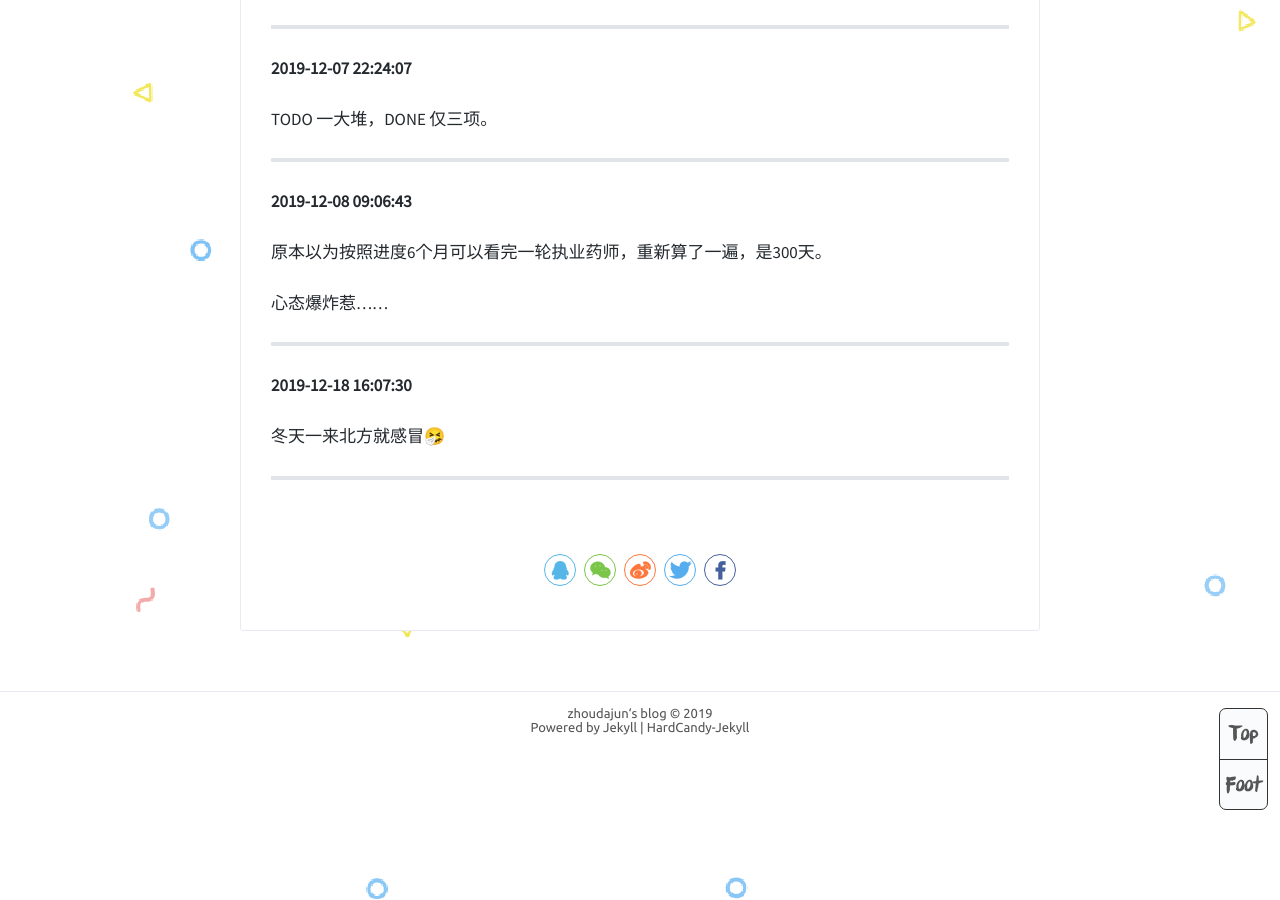
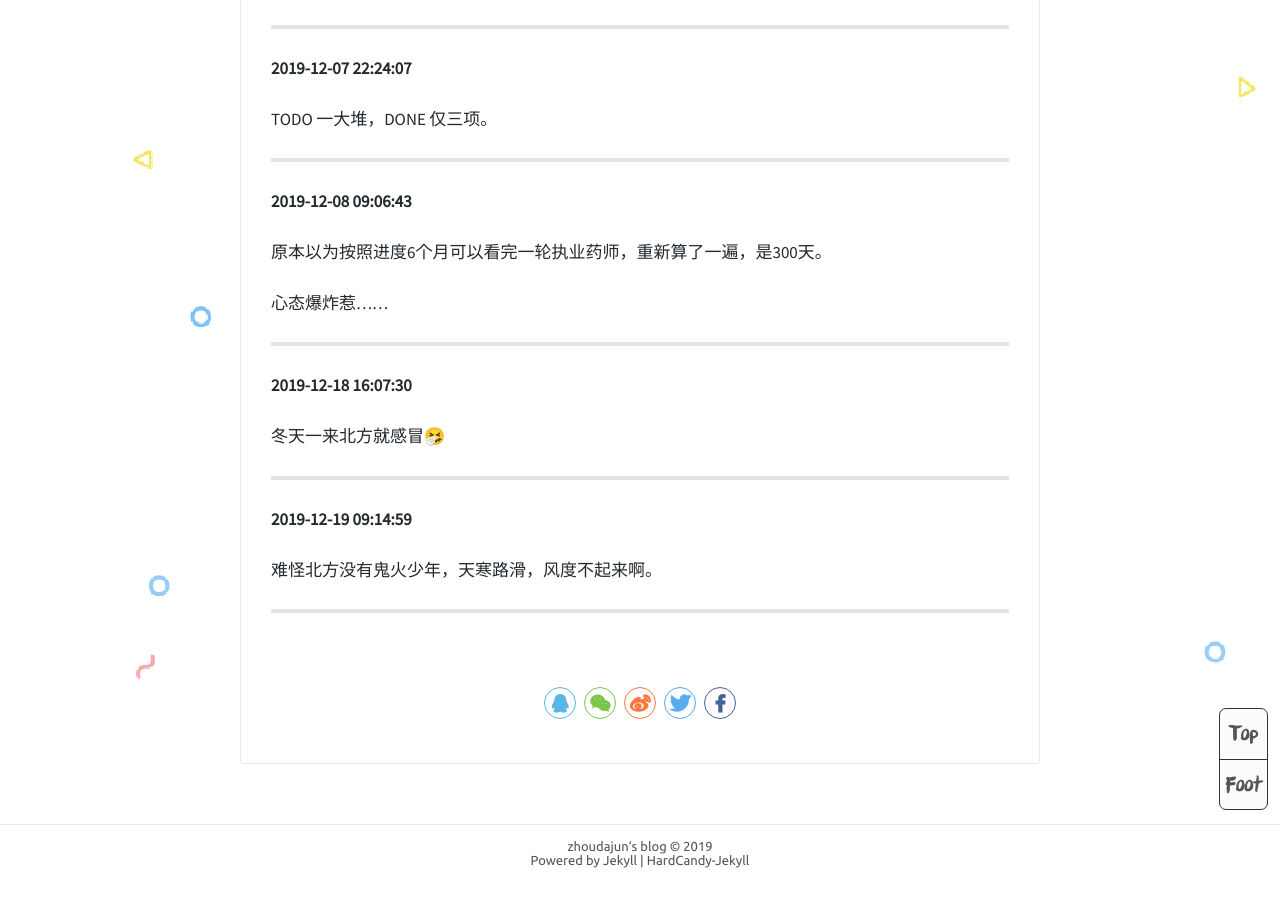
Before and after one commit to zhoudajun/zhoudajun.github.io, a Jekyll site: the page built from _posts/2019-08-05-murmur.md, in a window 1280 px wide and 900 px high, scrolled down 2623 px. Built offline with Jekyll 4.4.1, drawn with Linux system fonts in a browser that asks for light colours; comment, search, counter and statistics services are not loaded.

Commit message:
Update 2019-08-05-murmur.md

```diff
--- a/_posts/2019-08-05-murmur.md
+++ b/_posts/2019-08-05-murmur.md
@@ -128,3 +128,9 @@ TODO 一大堆，DONE 仅三项。
 冬天一来北方就感冒🤧
 
 ---
+
+**2019-12-19 09:14:59**
+
+难怪北方没有鬼火少年，天寒路滑，风度不起来啊。
+
+---
```
